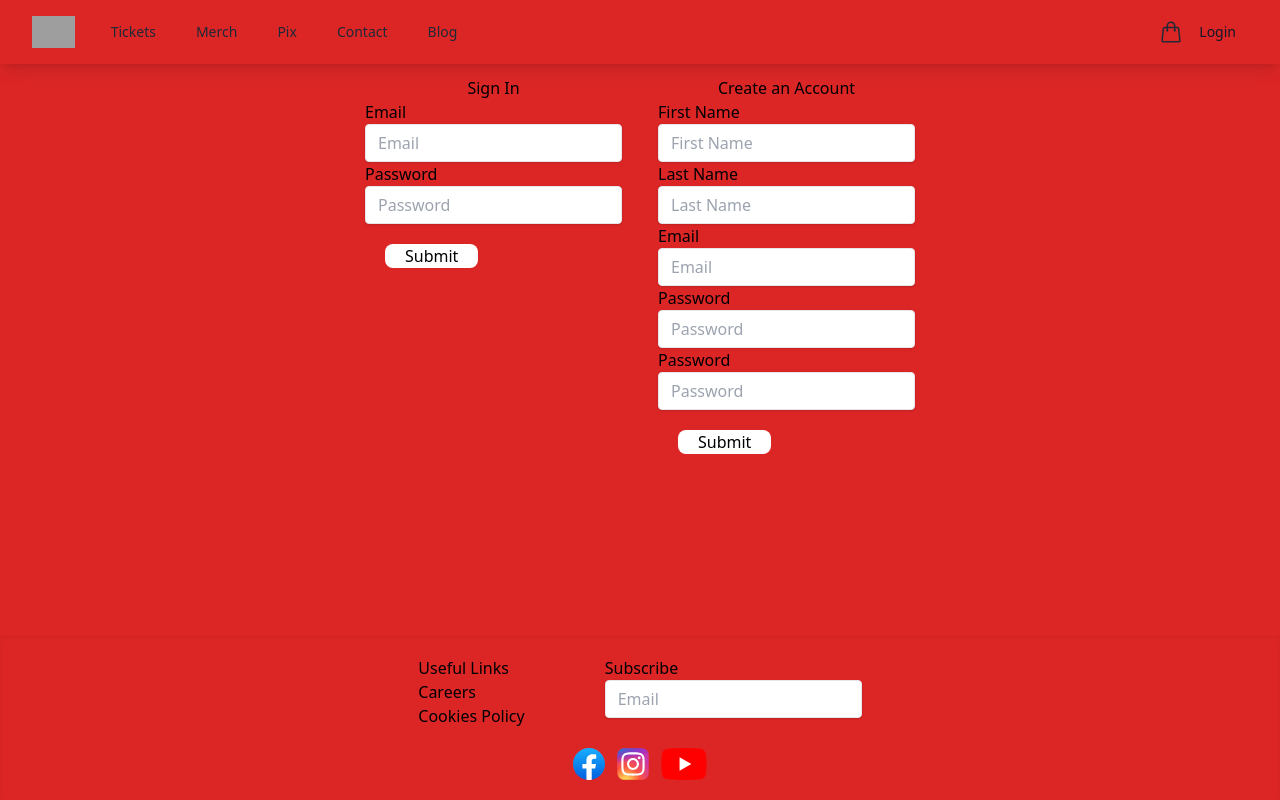
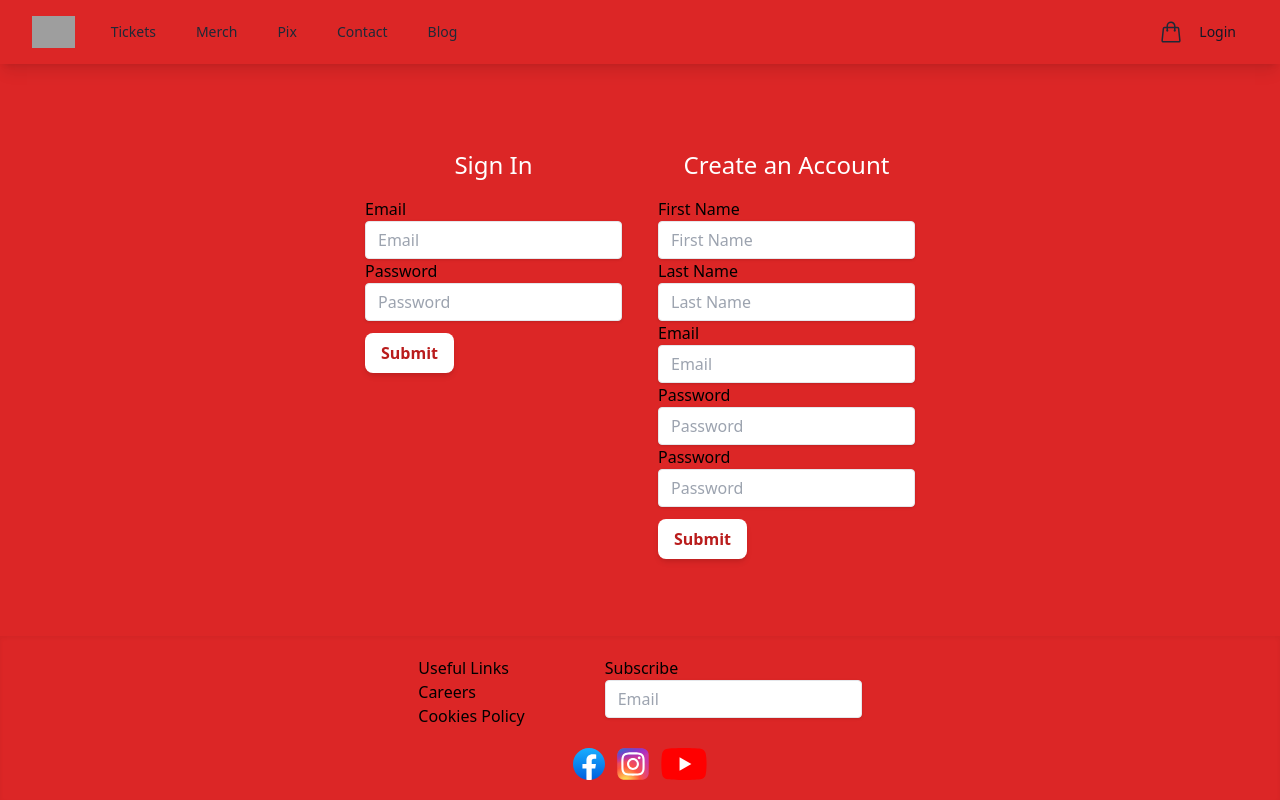
Before and after one commit to chloecourt/bh, a Next.js app in the folder frontend/: page /login in a window 1280 px wide. Built offline with nearby package versions, Linux system fonts and the light colour scheme; grey boxes are pictures that could not be loaded.

Commit message:
added primary button

```diff
--- a/frontend/app/layout.tsx
+++ b/frontend/app/layout.tsx
@@ -11,10 +11,12 @@ export default function RootLayout({
   return (
     <html>
       <head />
-      <body className="bg-red-600">
+      <body className="bg-red-600 h-screen">
         <UserProvider>
           <Navbar />
-          <main className="flex flex-col justify-center p-3"> {children}</main>
+          <main className="flex justify-center items-center mx-auto h-[calc(100%_-_14rem)] w-3/4 p-3">
+            {children}
+          </main>
           <Footer />
         </UserProvider>
       </body>
--- a/frontend/app/login/page.tsx
+++ b/frontend/app/login/page.tsx
@@ -1,6 +1,7 @@
 "use client";
 import FormInput from "../../components/sub-components/FormInput";
 import { useState, useRef } from "react";
+import PrimaryBtn from "../../components/PrimaryBtn";
 const Login = () => {
   //useRef
   // sign in
@@ -33,9 +34,9 @@ const Login = () => {
     console.log("in login handle submit");
   };
   return (
-    <div className="flex flex-row gap-9 justify-center overflow-hidden ">
+    <div className="flex flex-row gap-9 justify-center w-full">
       <div className="flex flex-col items-center">
-        <h2>Sign In</h2>
+        <h2 className="semibold py-4 text-2xl text-white">Sign In</h2>
         <form data-testid="sign-in-form" onSubmit={handleSignIn}>
           <FormInput
             label="Email"
@@ -57,13 +58,11 @@ const Login = () => {
               autoComplete: "current-password",
             }}
           />
-          <button className="bg-white rounded-lg px-5 m-5" type="submit">
-            Submit
-          </button>
+          <PrimaryBtn title="Submit" type="submit" />
         </form>
       </div>
       <div className="flex flex-col items-center">
-        <h2>Create an Account</h2>
+        <h2 className="semibold py-4 text-2xl text-white">Create an Account</h2>
         <form
           data-testid="create-acount-form"
           onSubmit={(e) => handleCreateAccount(e)}
@@ -116,9 +115,7 @@ const Login = () => {
               autoComplete: "new-password",
             }}
           />
-          <button type="submit" className="bg-white rounded-lg px-5 m-5">
-            Submit
-          </button>
+          <PrimaryBtn type="submit" title="Submit" />
         </form>
       </div>
     </div>
--- a/frontend/app/page.tsx
+++ b/frontend/app/page.tsx
@@ -34,18 +34,10 @@ export default function Page() {
   });
 
   return (
-    <div className="relative flex flex-col items-center">
-      <div className="h-96 w-96 relative flex flex-col justify-center">
-        <Image src={bhIcon} alt="bh-icon" layout="fill" />
+    <div className="">
+      <div className="relative flex flex-col items-center justify-center h-[3000] w-[3000] ">
+        <Image src={bhIcon} alt="bh-icon" className="" />
       </div>
-      {/* <h1>hello</h1>
-      <span className="self-center">
-        <h1>{title}</h1>
-        {description && <h4>{description}</h4>}
-      </span>
-      <div className="self-center">
-        <Image priority width={500} height={850} src={imageUrl} alt="arizona" />
-      </div> */}
     </div>
   );
 }
--- a/frontend/components/GetInTouch.tsx
+++ b/frontend/components/GetInTouch.tsx
@@ -40,7 +40,9 @@ const GetInTouch = () => {
         />
         <label>Message</label>
         <textarea className="rounded" name="contact-message" rows={10} />
-        <button type="submit">Submit</button>
+        <button className="primary-btn" type="submit">
+          Submit
+        </button>
       </form>
     </div>
   );
--- /dev/null
+++ b/frontend/components/PrimaryBtn.tsx
@@ -0,0 +1,20 @@
+import React from "react";
+
+const PrimaryBtn = ({
+  title,
+  type,
+}: {
+  title: string;
+  type?: "submit" | "reset" | "button";
+}) => {
+  return (
+    <button
+      className="bg-white text-red-700 font-bold rounded-lg py-2 px-4 my-3 shadow-md"
+      type={type || "button"}
+    >
+      {title}
+    </button>
+  );
+};
+
+export default PrimaryBtn;
--- a/frontend/components/SubscribeModal.tsx
+++ b/frontend/components/SubscribeModal.tsx
@@ -41,7 +41,7 @@ export default function Example() {
               leaveTo="opacity-0 translate-y-4 sm:translate-y-0 sm:scale-95"
             >
               <Dialog.Panel className="relative transform overflow-hidden rounded-lg bg-white text-left shadow-xl transition-all sm:my-8 sm:w-full sm:max-w-lg">
-                <div className="bg-white px-4 pt-5 pb-4 sm:p-6 sm:pb-4">
+                <div className=" px-4 pt-5 pb-4 sm:p-6 sm:pb-4">
                   <div className="sm:flex sm:items-start">
                     <div className="mx-auto flex h-12 w-12 flex-shrink-0 items-center justify-center rounded-full bg-red-100 sm:mx-0 sm:h-10 sm:w-10">
                       <ExclamationTriangleIcon
```
